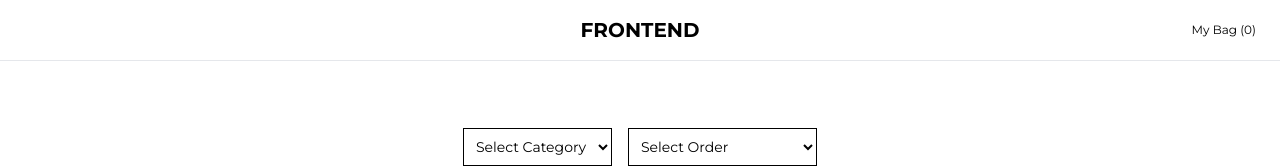
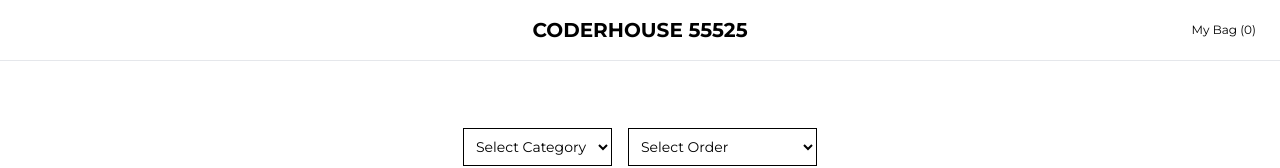
Before and after one commit to marianoariassoy/react-frontend-ecommerce, a React (Vite) app: page / in a window 1280 px wide. Shown: the top 168 px of the page. Built offline with nearby package versions, Linux system fonts and the light colour scheme; no server answers.

Commit message:
add url vercel

```diff
--- a/src/layout/Header.tsx
+++ b/src/layout/Header.tsx
@@ -6,7 +6,7 @@ const Header = () => {
       <div className='flex-1 flex-grow'></div>
       <div>
         <Link href='/'>
-          <a className='text-xl font-bold hover:opacity-50 transition-all'>FRONTEND</a>
+          <a className='text-xl font-bold hover:opacity-50 transition-all'>CODERHOUSE 55525</a>
         </Link>
       </div>
       <div className='flex items-center justify-end gap-x-2 flex-1 flex-grow text-xs'>
```
